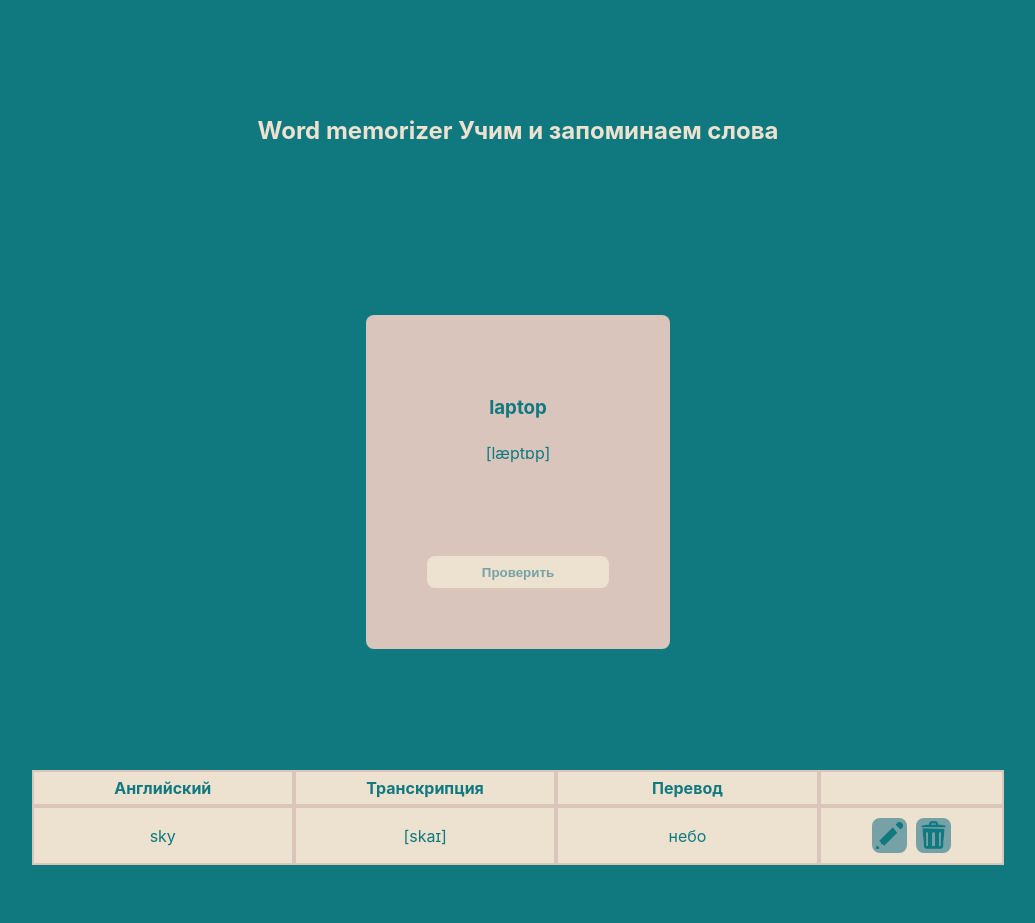
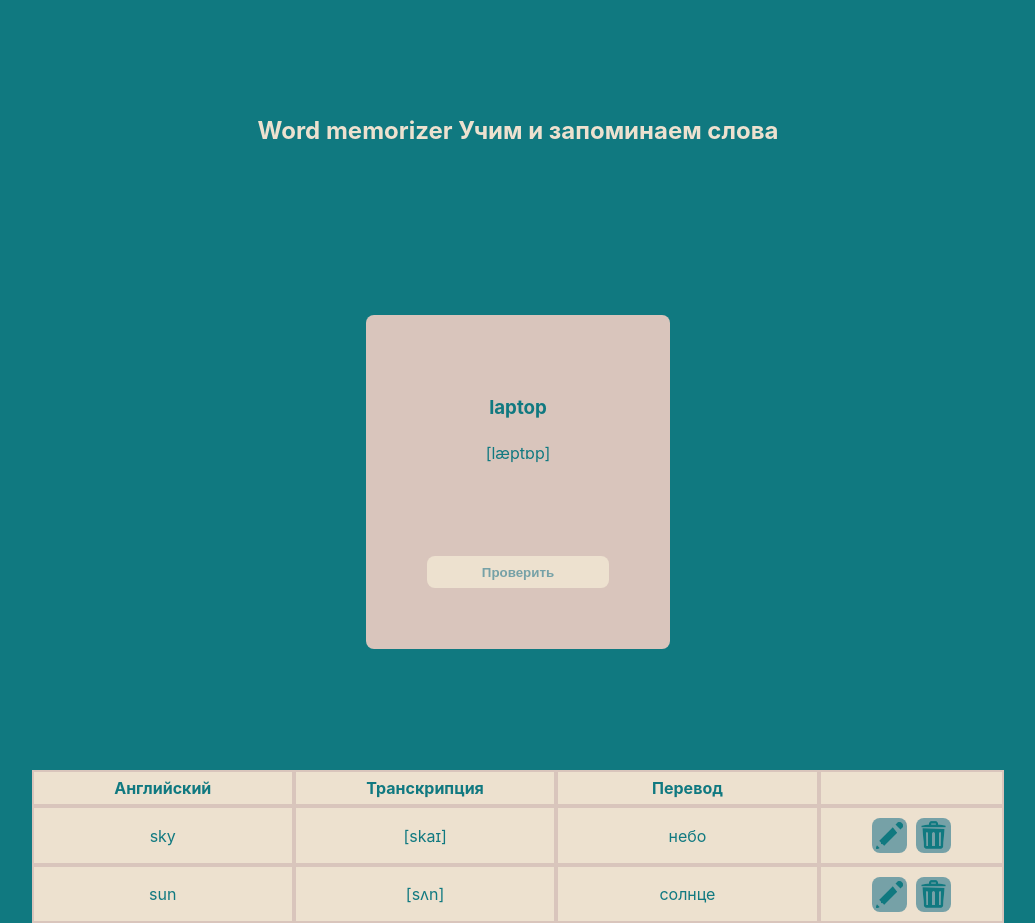
Before and after one commit to KruTatiana/Word_memorizer, a React (Vite) app: page / in a window 1280 px wide. Shown: the top 923 px of the page, without its empty margins (122-1157 px from the left). Before the commit the page ends 897 px from the top, so only its background shows below. Built offline with nearby package versions, Linux system fonts and the light colour scheme.

Commit message:
map method

```diff
--- a/src/component/EnterLine/EnterLine.jsx
+++ /dev/null
@@ -1,35 +0,0 @@
-import { useState } from "react";
-import "./enter_line.scss";
-
-const EnterLine = ({ en, trnsc, ru }) => {
-  return (
-    <>
-      <div className="enter_en-word">
-        <input
-          onFocus={(e) => (e.target.value = "")}
-          type="text"
-          id="en_word"
-          defaultValue={en}
-        />
-      </div>
-      <div className="enter_tr-word">
-        <input
-          onFocus={(e) => (e.target.value = "")}
-          type="text"
-          id="tr-word"
-          defaultValue={trnsc}
-        />
-      </div>
-      <div className="enter_ru-word">
-        <input
-          onFocus={(e) => (e.target.value = "")}
-          type="text"
-          id="ru-word"
-          defaultValue={ru}
-        />
-      </div>
-    </>
-  );
-};
-
-export default EnterLine;
--- a/src/component/EnterLine/enter_line.scss
+++ /dev/null
@@ -1,40 +0,0 @@
-@import '../../styles/variables.scss';
-
-.enter {
-  &_en-word {
-    flex-basis: calc(0.81/3*100%);
-    @extend %enter-cell;
-    @extend %flex-center;
-  }
-
-  &_tr-word {
-    flex-basis: calc(0.81/3*100%);
-    @extend %enter-cell;
-    @extend %flex-center;
-  }
-
-  &_ru-word {
-    flex-basis: calc(0.81/3*100%);
-    @extend %enter-cell;
-    @extend %flex-center;
-  }
-}
-
-input {
-  height: 55%;
-  width: 90%;
-  padding-left: 2%;
-  border: solid 1.5px $green-color;
-  border-radius: 4px;
-  background-color: $beige-color;
-  cursor:pointer;
-
-  &::placeholder {
-    color: $gray-color;
-  }
-
-  &:focus {
-    border: solid 2px $gray-color;
-    outline: 0;
-  }
-}
--- a/src/component/WordLine/WordLine.jsx
+++ b/src/component/WordLine/WordLine.jsx
@@ -1,11 +1,74 @@
+import { useState } from "react";
 import "./word_line.scss";
 
 const WordLine = ({ en, trnsc, ru }) => {
+  const [edit, setEdit] = useState(false);
+  const [save, setSave] = useState(false);
+  const [back, setBack] = useState(false);
+  const [close, setClose] = useState(false);
+
+  const handleEdit = () => {
+    setEdit(!edit);
+  };
+
+  const handleSave = () => {
+    setSave(!save);
+  };
+
+  const handleBack = () => {
+    setBack(!back);
+  };
+
+  const handleClose = () => {
+    setClose(!close);
+  };
+
   return (
     <>
-      <div className="line_en-word">{en}</div>
-      <div className="line_tr-word">{trnsc}</div>
-      <div className="line_ru-word">{ru}</div>
+      <div className={edit && !back && !close ? "hide" : "line_word"}>
+        <div className="en-word">{en}</div>
+        <div className="tr-word">{trnsc}</div>
+        <div className="ru-word">{ru}</div>
+        <div className="buttons">
+          <button
+            onClick={handleEdit}
+            className="button_edit"
+            id="buttonEditWord"
+          ></button>
+          <button className="button_delete"></button>
+        </div>
+      </div>
+      <div className={edit && !back && !close ? "line_input" : "hide"}>
+        <div className="en-word">
+          <input
+            onFocus={(e) => (e.target.value = "")}
+            type="text"
+            id="en_word"
+            defaultValue={en}
+          />
+        </div>
+        <div className="tr-word">
+          <input
+            onFocus={(e) => (e.target.value = "")}
+            type="text"
+            id="tr-word"
+            defaultValue={trnsc}
+          />
+        </div>
+        <div className="ru-word">
+          <input
+            onFocus={(e) => (e.target.value = "")}
+            type="text"
+            id="ru-word"
+            defaultValue={ru}
+          />
+        </div>
+        <div className="buttons">
+          <button onClick={handleSave} className="button_save"></button>
+          <button onClick={handleBack} className="button_back"></button>
+          <button onClick={handleClose} className="button_close"></button>
+        </div>
+      </div>
     </>
   );
 };
--- a/src/component/WordLine/word_line.scss
+++ b/src/component/WordLine/word_line.scss
@@ -1,22 +1,115 @@
 @import '../../styles/variables.scss';
 
-.line {
+.line_word {
 
-  &_en-word {
+  width: 100%;
+    display: flex;
+    flex-direction: row;
+
+  .en-word {
     flex-basis: calc(0.81/3*100%);
     @extend %table-cell;
     @extend %flex-center;
   }
 
-  &_tr-word {
+  .tr-word {
     flex-basis: calc(0.81/3*100%);
     @extend %table-cell;
     @extend %flex-center;
   }
 
-  &_ru-word {
+  .ru-word {
     flex-basis: calc(0.81/3*100%);
     @extend %table-cell;
     @extend %flex-center;
   }
 }
+
+.line_input {
+    width: 100%;
+    display: flex;
+    flex-direction: row;
+
+
+  .en-word {
+    flex-basis: calc(0.81/3*100%);
+    @extend %enter-cell;
+    @extend %flex-center;
+  }
+
+  .tr-word {
+    flex-basis: calc(0.81/3*100%);
+    @extend %enter-cell;
+    @extend %flex-center;
+  }
+
+  .ru-word {
+    flex-basis: calc(0.81/3*100%);
+    @extend %enter-cell;
+    @extend %flex-center;
+  }
+}
+
+input {
+  height: 55%;
+  width: 90%;
+  padding-left: 2%;
+  border: solid 1.5px $green-color;
+  border-radius: 4px;
+  background-color: $beige-color;
+  cursor:pointer;
+
+  &::placeholder {
+    color: $gray-color;
+  }
+
+  &:focus {
+    border: solid 2px $gray-color;
+    outline: 0;
+  }
+}
+
+.buttons {
+  width: 19%;
+  padding-top: 1%;
+  padding-bottom: 1%;
+  @extend %table-cell;
+  @extend %flex-center;
+}
+
+
+
+.button_save {
+  margin-right: 5%;
+  @extend %buttons-table;
+  @extend %buttons-style;
+  background-image: url('../../src/assets/icons8-check.png');
+}
+
+.button_back {
+  margin-right: 5%;
+  @extend %buttons-table;
+  @extend %buttons-style;
+  background-image: url('../../src/assets/icons8-back.png');
+}
+
+
+.button_edit {
+  @extend %buttons-table;
+  @extend %buttons-style;
+  background-image: url('../../src/assets/icons8-edit.png');
+}
+
+.button_delete {
+  margin-left: 5%;
+  @extend %buttons-table;
+  @extend %buttons-style;
+  background-image: url('../../src/assets/icons8-delete.png');
+}
+
+.button_close {
+
+  @extend %buttons-table;
+  @extend %buttons-style;
+  background-image: url('../../src/assets/icons8-close.png');
+}
--- a/src/component/WordList/WordsList.jsx
+++ b/src/component/WordList/WordsList.jsx
@@ -1,31 +1,8 @@
-import { useState } from "react";
 import "./word_list.scss";
+import WordLine from "../WordLine/WordLine";
 import wordsArr from "../dictionary";
-import WordLine from "../WordLine/WordLine";
-import EnterLine from "../EnterLine/EnterLine";
 
 const WordsList = () => {
-  const [edit, setEdit] = useState(false);
-  const [save, setSave] = useState(false);
-  const [back, setBack] = useState(false);
-  const [close, setClose] = useState(false);
-
-  const handleEdit = () => {
-    setEdit(!edit);
-  };
-
-  const handleSave = () => {
-    setSave(!save);
-  };
-
-  const handleBack = () => {
-    setBack(!back);
-  };
-
-  const handleClose = () => {
-    setClose(!close);
-  };
-
   return (
     <ul className="list">
       <li className="list_head">
@@ -35,25 +12,16 @@ const WordsList = () => {
         <div className="list_empty"></div>
       </li>
       <li>
-        <div className={edit && !back && !close ? "hide" : "line_word"}>
-          <WordLine en={"sky"} trnsc={"[skaɪ]"} ru={"небо"} />
-          <div className="buttons">
-            <button
-              onClick={handleEdit}
-              className="button_edit"
-              id="buttonEditWord"
-            ></button>
-            <button className="button_delete"></button>
-          </div>
-        </div>
-        <div className={edit && !back && !close ? "line_input" : "hide"}>
-          <EnterLine en={"sky"} trnsc={"[skaɪ]"} ru={"небо"} />
-          <div className="buttons">
-            <button onClick={handleSave} className="button_save"></button>
-            <button onClick={handleBack} className="button_back"></button>
-            <button onClick={handleClose} className="button_close"></button>
-          </div>
-        </div>
+        {wordsArr.map((item, id) => {
+          return (
+            <WordLine
+              en={item.english}
+              trnsc={item.transcription}
+              ru={item.russian}
+              key={id}
+            />
+          );
+        })}
       </li>
     </ul>
   );
--- a/src/component/WordList/word_list.scss
+++ b/src/component/WordList/word_list.scss
@@ -40,63 +40,3 @@
     @extend %flex-center;
   }
 }
-
-.line {
-
-  &_word{
-    width: 100%;
-    display: flex;
-    flex-direction: row;
-  }
-
-  &_input{
-    width: 100%;
-    display: flex;
-    flex-direction: row;
-  }
-}
-
-.buttons {
-  width: 19%;
-  padding-top: 1%;
-  padding-bottom: 1%;
-  @extend %table-cell;
-  @extend %flex-center;
-}
-
-
-
-.button_save {
-  margin-right: 5%;
-  @extend %buttons-table;
-  @extend %buttons-style;
-  background-image: url('../../src/assets/icons8-check.png');
-}
-
-.button_back {
-  margin-right: 5%;
-  @extend %buttons-table;
-  @extend %buttons-style;
-  background-image: url('../../src/assets/icons8-back.png');
-}
-
-
-.button_edit {
-  @extend %buttons-table;
-  @extend %buttons-style;
-  background-image: url('../../src/assets/icons8-edit.png');
-}
-
-.button_delete {
-  margin-left: 5%;
-  @extend %buttons-table;
-  @extend %buttons-style;
-  background-image: url('../../src/assets/icons8-delete.png');
-}
-
-.button_close {
-
-  @extend %buttons-table;
-  @extend %buttons-style;
-  background-image: url('../../src/assets/icons8-close.png');
-}
```
